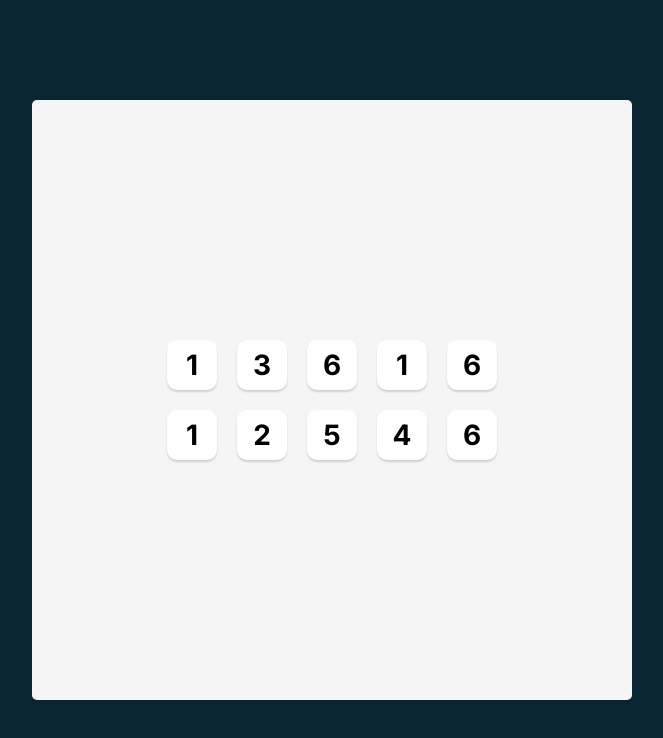
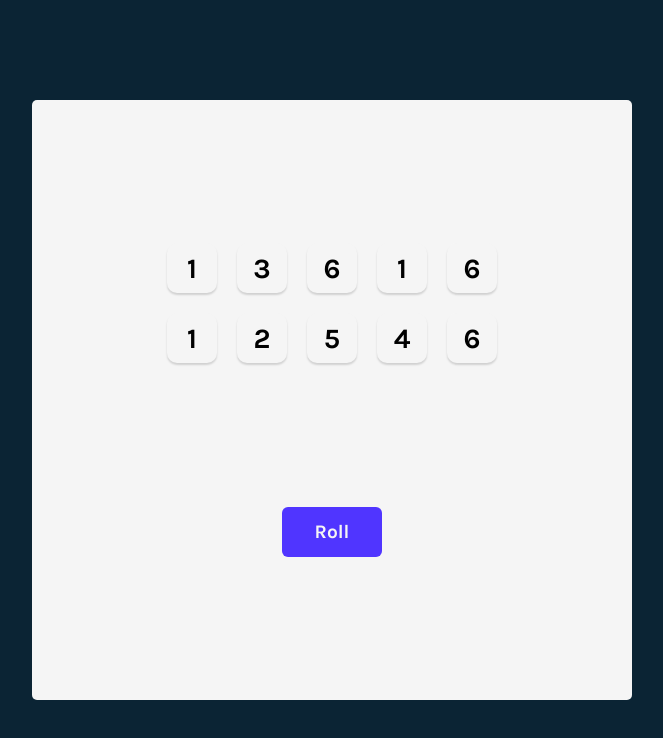
Before and after one commit to jhhh911/Tenzies, a React (Vite) app: page / in a window 1280 px wide. Shown: the top 738 px of the page, without its empty margins (308-971 px from the left). Built offline with nearby package versions, Linux system fonts and the light colour scheme.

Commit message:
Able to lock dice into place and load new dice.

```diff
--- a/index.html
+++ b/index.html
@@ -7,10 +7,10 @@
     <link rel="preconnect" href="https://fonts.googleapis.com" />
     <link rel="preconnect" href="https://fonts.gstatic.com" crossorigin />
     <link
-      href="https://fonts.googleapis.com/css2?family=Inter:ital,opsz,wght@0,14..32,100..900;1,14..32,100..900&display=swap"
+      href="https://fonts.googleapis.com/css2?family=Karla:ital,wght@0,200..800;1,200..800&display=swap"
       rel="stylesheet"
     />
-    <link rel="stylesheet" href="./src/index.css">
+    <link rel="stylesheet" href="./src/index.css" />
     <title>tenzies</title>
   </head>
   <body>
--- a/src/App.jsx
+++ b/src/App.jsx
@@ -1,25 +1,50 @@
 import Die from "./Die";
 import { useState } from "react";
+import { nanoid } from "nanoid";
 
 export default function App() {
+  const [dice, setDice] = useState(generateAllNewDice());
 
-function generateAllNewDice() {
-  return new Array(10)
-    .fill(0)
-    .map(() => Math.ceil(Math.random() * 6))
+  function generateAllNewDice() {
+    return new Array(10).fill(0).map(() => ({
+      value: Math.ceil(Math.random() * 6),
+      isHeld: false,
+      id: nanoid(),
+    }));
+  }
+
+  function hold(id) {
+    setDice(dice.map(die => {
+      return die.id === id ? {...die, isHeld: !die.isHeld} : {...die}
+    }))
+  }
+
+function rollDice() {
+  setDice(oldDice => oldDice.map(die =>
+    die.isHeld ? die : {...die, value: Math.ceil(Math.random() * 6)}
+  ))
 }
 
-const [randArray, setRandArray] = useState(generateAllNewDice())
 
-const diceNumbers = randArray.map(die => (
-  <Die value={die} />
-))
+  const diceElements = dice.map(die => (
+    <Die
+      key={die.id}
+      value={die.value}
+      isHeld={die.isHeld}
+      func={hold}
+      id={die.id}
+    />
+  ));
 
   return (
     <main>
-      <div className="dice-container">
-        {diceNumbers}
-      </div>
+      <div className="dice-container">{diceElements}</div>
+      <button
+        className="roll-dice"
+        onClick={rollDice}
+      >
+        Roll
+      </button>
     </main>
   );
 }
--- a/src/Die.jsx
+++ b/src/Die.jsx
@@ -1,5 +1,11 @@
 export default function Die(props) {
+  const styles = {
+    backgroundColor: props.isHeld ? "#59E391" : "whitesmoke",
+  };
+
   return (
-    <button>{props.value}</button>
-  )
+    <button style={styles} onClick={() => props.func(props.id)}>
+      {props.value}
+    </button>
+  );
 }
--- a/src/index.css
+++ b/src/index.css
@@ -11,7 +11,12 @@ body {
   flex-direction: column;
   justify-content: center;
   align-items: center;
-  font-family: 'Inter', sans-serif;
+  font-family: 'Karla', sans-serif;
+}
+
+button {
+  cursor: pointer;
+  font-family: 'Karla', sans-serif;
 }
 
 div#root {
@@ -28,7 +33,7 @@ main {
   border-radius: 5px;
   display: flex;
   flex-direction: column;
-  justify-content: center;
+  justify-content: space-evenly;
   align-items: center;
 }
 
@@ -47,6 +52,15 @@ main {
   background-color: white;
   font-size: 1.75rem;
   font-weight: bold;
-  cursor: pointer;
-  font-family: 'Inter', sans-serif;
 }
+
+.roll-dice {
+  background-color: #5035ff;
+  height: 50px;
+  width: 100px;
+  border-radius: 6px;
+  border: none;
+  color: whitesmoke;
+  font-weight: bold;
+  font-size: 1.2rem;
+}
```
